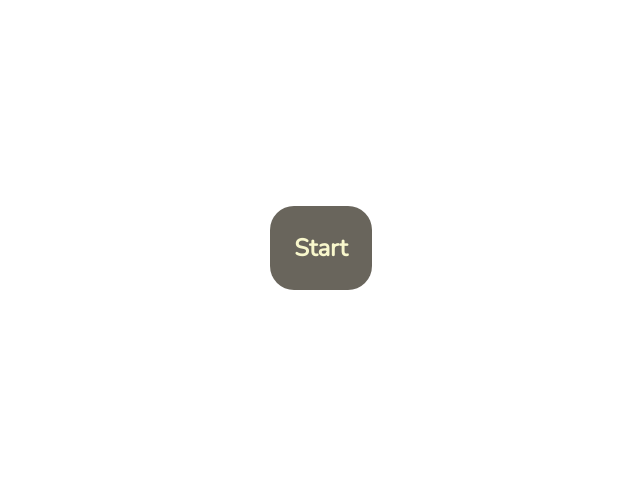
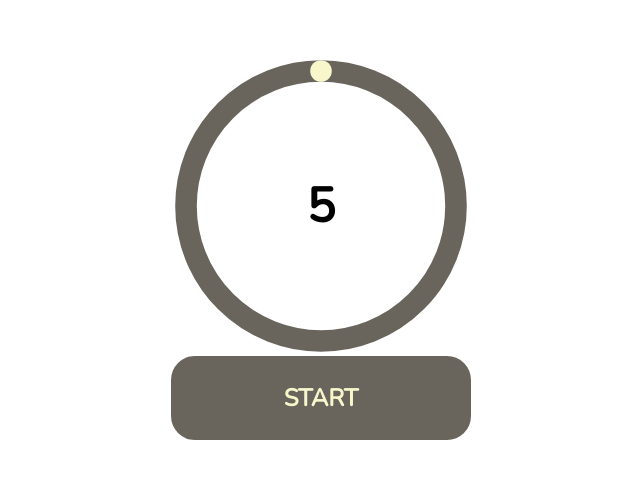
Before and after one commit to WPaczula/pototoro, a React app: page / in a window 1280 px wide. Shown: the part 152-630 px from the top of the page, without its empty margins (319-959 px from the left). Built offline with nearby package versions, Linux system fonts and the light colour scheme.

Commit message:
Add clock

```diff
--- a/src/components/App/index.tsx
+++ b/src/components/App/index.tsx
@@ -1,15 +1,11 @@
 import React from 'react';
-import Button from '../Button';
+import Timer from '../Timer';
 import styles from './styles.module.scss';
 
 function App() {
-  const onClick = (e: React.MouseEvent) => {
-    console.log('halo');
-  }
-
   return (
     <div className={styles['app']}>
-      <Button onClick={onClick}>Start</Button>
+      <Timer />
     </div>
   );
 }
--- /dev/null
+++ b/src/components/Clock/index.tsx
@@ -0,0 +1,61 @@
+import * as React from 'react';
+import styles from './styles.module.scss';
+
+interface IClockProps {
+    timeLeft: number
+    initialTime: number,
+};
+
+const FULL_DASH_ARRAY = 283;
+
+const calculateTimeFraction = (initialTime: number, timeLeft: number): number => {
+    const rawTimeFraction = (initialTime - timeLeft) / initialTime;
+
+    return rawTimeFraction;
+}
+
+const formatTime = (totalSeconds: number): string => {
+    const hours = Math.floor(totalSeconds / 3600);
+    const minutes = Math.floor(totalSeconds % 3600 / 60);
+    const seconds = Math.floor(totalSeconds % 3600 % 60);
+
+    if(totalSeconds === 0) {
+        return totalSeconds.toString();
+    }
+
+    const formattedTime = [hours, minutes, seconds]
+        .filter((n: number) => n > 0)
+        .join(':');
+
+    return formattedTime;
+};
+
+const Clock: React.FunctionComponent<IClockProps> = ({ timeLeft, initialTime }) => {
+  const dashArray = calculateTimeFraction(initialTime, timeLeft) * FULL_DASH_ARRAY;
+
+  return (
+    <div className={styles["clock"]}>
+    <svg viewBox="0 0 100 100" xmlns="http://www.w3.org/2000/svg">
+      <g className={styles["clock__circle"]}>
+        <circle className={styles["clock__path"]} cx="50" cy="50" r="45"></circle>
+        <path
+            strokeDasharray={`${dashArray.toFixed(0)} ${FULL_DASH_ARRAY}`}
+            className={styles["clock__path-remaining"]}
+            data-testid="clock-remaining-time"
+            d="
+            M 50, 50
+            m -45, 0
+            a 45,45 0 1,0 90,0
+            a 45,45 0 1,0 -90,0
+            "
+        ></path>
+      </g>
+    </svg>
+    <span className={styles["clock__label"]}>
+      {formatTime(timeLeft)}
+    </span>
+  </div>
+  );
+};
+
+export default Clock;
--- /dev/null
+++ b/src/components/Clock/styles.module.scss
@@ -0,0 +1,41 @@
+@import '../../styles/variables';
+
+$height: 300px;
+$width: 300px;
+$stroke-width: 0.3em;
+
+.clock {
+    position: relative;
+    height: $height;
+    width: $width;
+
+    &__label {
+        position: absolute;
+        width: $height;
+        height: $width;
+        top: 0;
+        display: flex;
+        align-items: center;
+        justify-content: center;
+        font-size: 48px;
+    }
+
+    &__circle {
+        fill: none;
+        stroke: none;
+    }
+
+    &__path {
+        stroke-width: $stroke-width;
+        stroke: $color-secondary;
+    }
+
+    &__path-remaining {
+        stroke-width: $stroke-width;
+        stroke-linecap: round;
+        transform-origin: center;
+        transition: 1s linear all;
+        stroke: $color-primary;
+        transform: scale(-1, 1) rotate(90deg);
+    }
+}
--- /dev/null
+++ b/src/components/Timer/index.tsx
@@ -0,0 +1,27 @@
+import * as React from 'react';
+import Button from '../Button';
+import Clock from '../Clock';
+import useTimer from '../../hooks/useTimer';
+import styles from './styles.module.scss';
+
+interface ITimerProps {
+  initialTime?: number;
+}
+
+const Timer: React.FunctionComponent<ITimerProps> = ({ initialTime = 5 }) => {
+  const { currentTime, toggle } = useTimer(initialTime);
+
+  const onClick = React.useCallback((e: React.MouseEvent) => {
+    e.preventDefault();
+    toggle();
+  }, [toggle]);
+
+  return (
+    <div className={styles['timer']}>
+      <Clock timeLeft={currentTime} initialTime={initialTime} />
+      <Button onClick={onClick}>START</Button>
+    </div>
+  );
+};
+
+export default Timer;
--- /dev/null
+++ b/src/components/Timer/styles.module.scss
@@ -0,0 +1,5 @@
+.timer {
+    display: flex;
+    justify-content: center;
+    flex-direction: column;
+}
--- a/src/hooks/useTimer/index.ts
+++ b/src/hooks/useTimer/index.ts
@@ -16,7 +16,7 @@ const useTimer = (time: number): ITimerState => {
     React.useEffect(() => {
         if (isOn) {
             const interval = setInterval(() => {
-                setCurrentTime((t: number): number => t - second);
+                setCurrentTime((t: number): number => --t);
             }, second)
 
             return () => {
```
Also changed, not shown: 2 other files (tests, documents, lock files or other folders).
